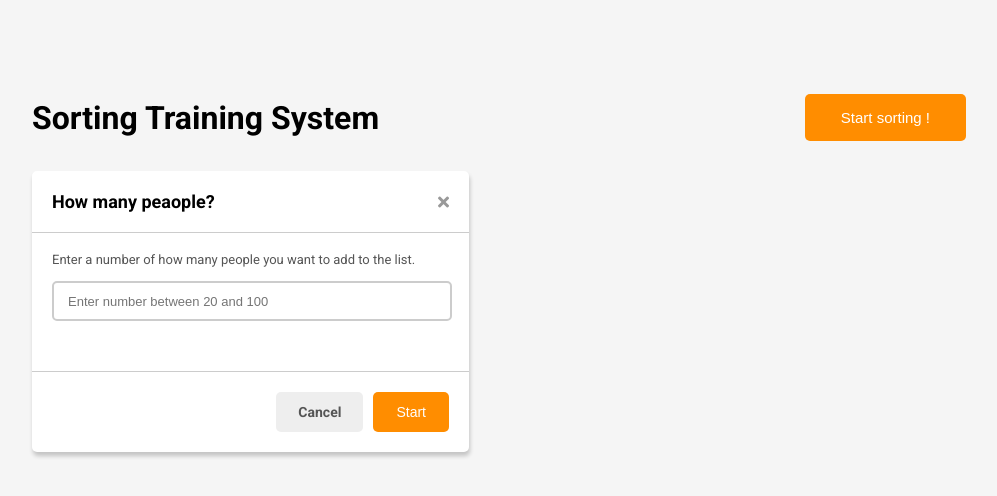
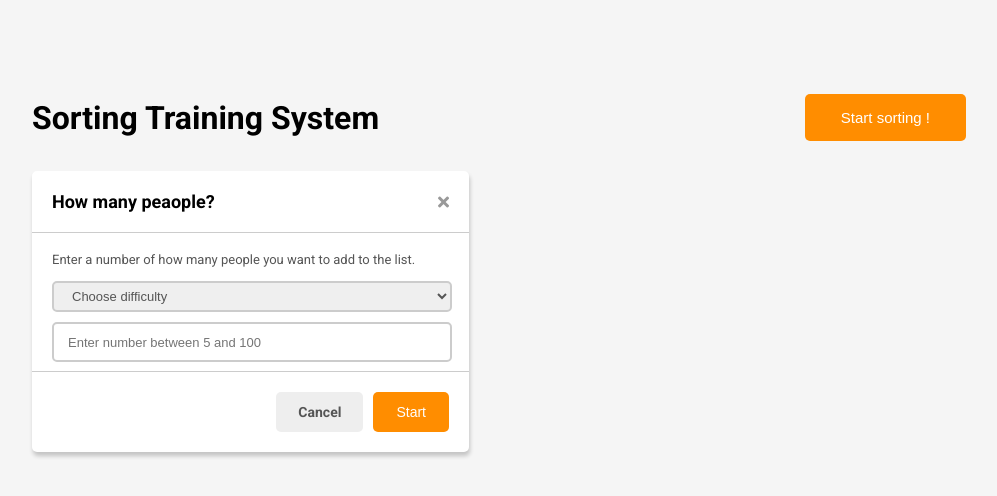
Before and after one commit to Aiwwa/Republic-of-Potatostan, a Vue app: page / in a window 1280 px wide. Both pictures are taken after a click on the button "Start sorting !". Shown: the top 496 px of the page, without its empty margins (70-1067 px from the left). Built offline with nearby package versions, Linux system fonts and the light colour scheme.

Commit message:
task update
In modal card added option for choosing how many peoples want to sort.
Fixed bug with timer.
Added success modal style.

```diff
--- a/src/App.vue
+++ b/src/App.vue
@@ -1,4 +1,11 @@
 <template>
+  <div class="success-wraper" v-if="showSuccessCard">
+    <ModalSuccess
+      :formattedTime="formattedTime"
+      v-if="showSuccessCard"
+      @endSorting="endSorting"
+    />
+  </div>
   <div class="wraper">
     <header class="header d_flex_sp_between">
       <h1>Sorting Training System</h1>
@@ -6,11 +13,7 @@
         Start sorting !
       </button>
     </header>
-    <ModalSuccess
-      :formattedTime="formattedTime"
-      v-if="showSuccessCard"
-      @endSorting="endSorting"
-    />
+
     <PeaopleList
       v-if="showPeaopleList"
       :usersCount="usersCount"
@@ -83,6 +86,8 @@ export default {
     // Cancel sorting
     cancelPeaopleList() {
       window.clearInterval(this.endTimer)
+      this.currentTimer = 0
+      this.formattedTime = '00:00:00'
       this.showPeaopleList = false
       this.showSuccessCard = false
       this.showSortingBtn = true
@@ -126,6 +131,19 @@ body {
   padding: 64px 72px;
 }
 
+.success-wraper {
+  position: fixed;
+  top: 0;
+  left: 0;
+  width: 100vw;
+  height: 100vh;
+  background: #0000004f;
+  display: flex;
+  justify-content: center;
+  align-items: center;
+  z-index: 3;
+}
+
 .wraper {
   display: flex;
   flex-direction: column;
--- a/src/components/ModalCard.vue
+++ b/src/components/ModalCard.vue
@@ -6,11 +6,19 @@
     </div>
     <div class="input_div">
       <p>Enter a number of how many people you want to add to the list.</p>
+      <div class="select">
+        <select name="pets" id="pet-select" v-model="difficultySelect">
+          <option value="">Choose difficulty</option>
+          <option value="easy">Easy (5 peolple)</option>
+          <option value="medium">Medium (10 peolple)</option>
+          <option value="hard">Hard (15 peolple)</option>
+        </select>
+      </div>
       <input
         type="number"
         v-model="usersNum"
         :style="{ border: `2px solid ${inputValid}` }"
-        placeholder="Enter number between 20 and 100"
+        placeholder="Enter number between 5 and 100"
       />
     </div>
     <div class="form_btns">
@@ -28,11 +36,27 @@ export default {
     return {
       usersNum: null,
       inputValid: ['#CCCCCC'],
+      difficultySelect: '',
     }
   },
   methods: {
     start() {
-      if (this.usersNum >= 20 && this.usersNum <= 100) {
+      switch (this.difficultySelect) {
+        case 'easy':
+          this.usersNum = 5
+          break
+        case 'medium':
+          this.usersNum = 10
+          break
+        case 'hard':
+          this.usersNum = 15
+          break
+
+        default:
+          break
+      }
+
+      if (this.usersNum >= 4 && this.usersNum <= 100) {
         this.$emit('howManyUser', this.usersNum)
         this.usersNum = null
       } else {
@@ -41,18 +65,6 @@ export default {
     },
     cancel() {
       this.$emit('cancel', false)
-    },
-  },
-
-  watch: {
-    usersNum: function () {
-      if (this.usersNum >= 20 && this.usersNum <= 100) {
-        this.inputValid = '#1DB44E'
-      } else if (this.usersNum == 0) {
-        this.inputValid = '#CCCCCC'
-      } else {
-        this.inputValid = '#B41D1D'
-      }
     },
   },
 }
@@ -119,6 +131,20 @@ input::-webkit-inner-spin-button {
   -webkit-appearance: none;
 }
 
+.select {
+  margin-bottom: 10px;
+}
+
+.select select {
+  border-radius: 5px;
+  font-size: 13px;
+  border: 2px solid#cccccc;
+  border-radius: 5px;
+  color: #555555;
+  width: 400px;
+  padding: 5px 13px 5px 14px;
+}
+
 .form_btns {
   display: flex;
   justify-content: flex-end;
--- a/src/components/PeopleList.vue
+++ b/src/components/PeopleList.vue
@@ -77,13 +77,13 @@ export default {
     },
     onEnd() {
       this.sortedArr = []
-      this.users.forEach((el) => this.sortedArr.unshift(el.patatoes))
+      this.users.forEach((el) => this.sortedArr.push(el.patatoes))
 
       let sortingArr = this.sortedArr
 
       // Returns true when array is sorted
       this.isSorted = !!sortingArr.reduce(
-        (n, num) => n !== false && num >= n && num,
+        (n, num) => n !== false && num <= n && num,
       )
 
       if (this.isSorted) {
```
